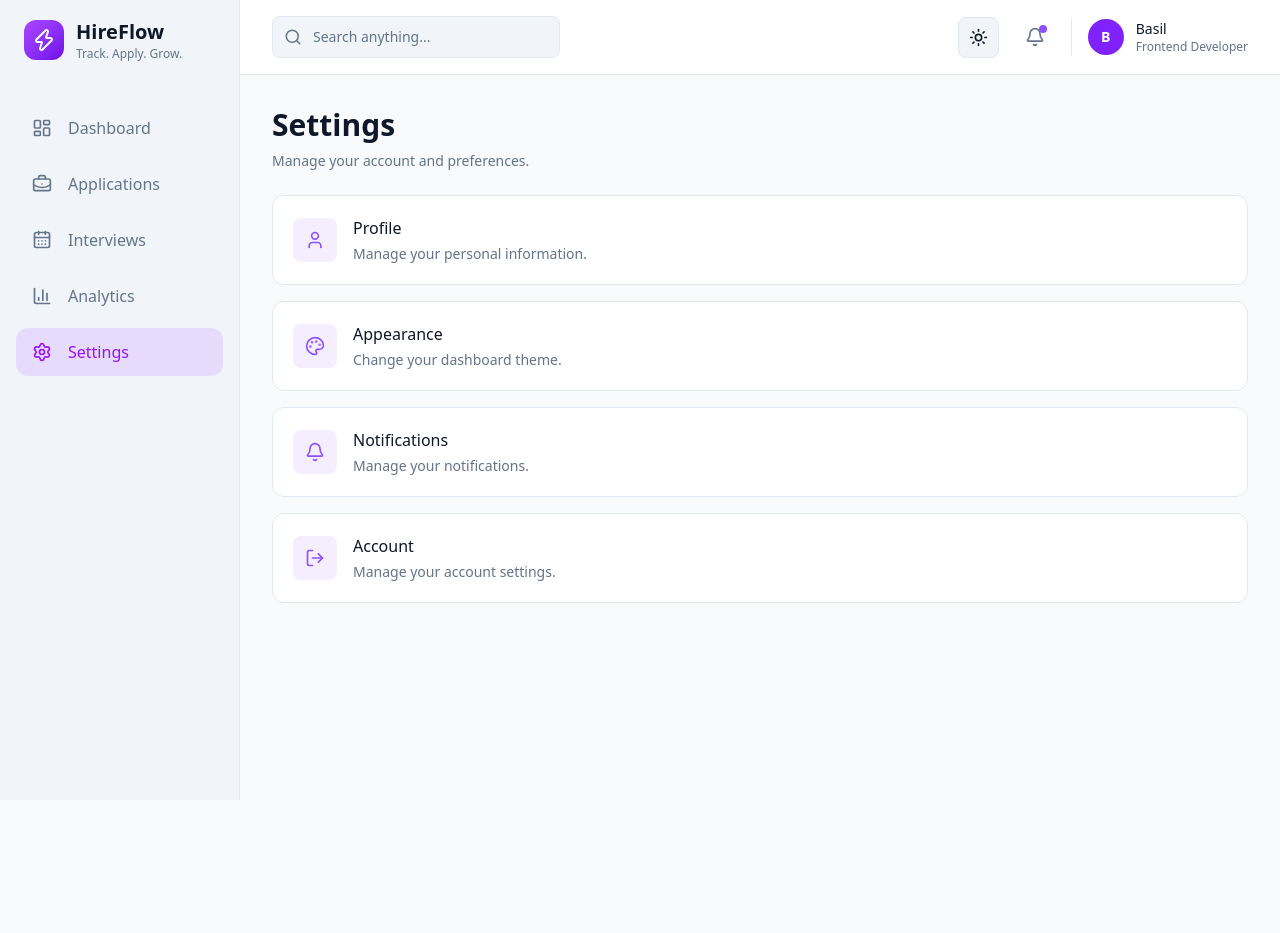
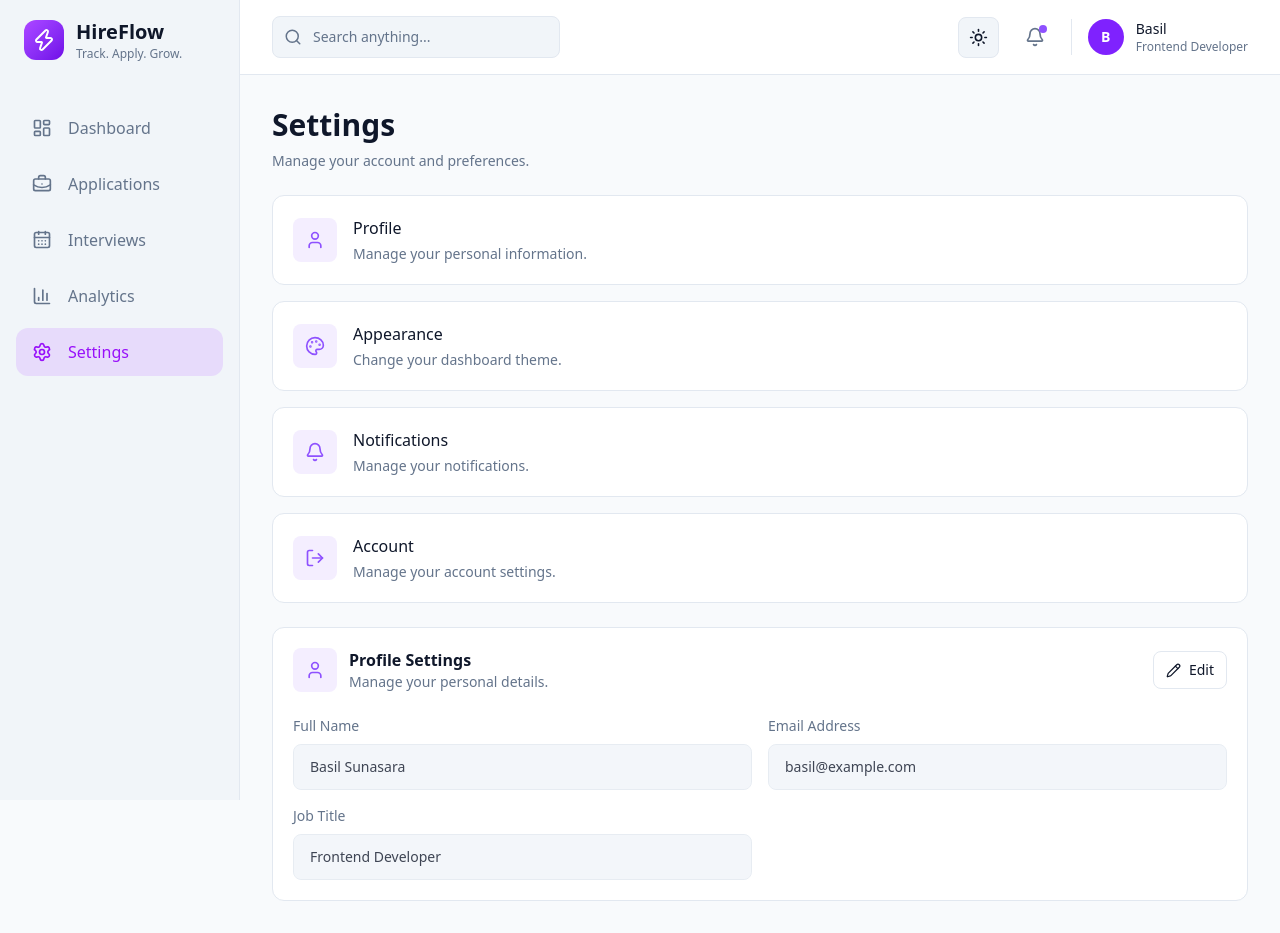
Before and after one commit to basilabbas-dev/jobora.com, a Next.js app: page /settings in a window 1280 px wide. Before the commit the page ends 800 px from the top, so only its background shows below. Built offline with nearby package versions, Linux system fonts and the light colour scheme.

Commit message:
added profile setting in setting page for making changes in profile

```diff
--- /dev/null
+++ b/app/components/settings/appearancesetting.tsx
@@ -0,0 +1,91 @@
+// "use client";
+
+// import { useState } from "react";
+// import { Sun, Moon, Palette } from "lucide-react";
+
+// export default function AppearanceSettings() {
+//   const [theme, setTheme] = useState(() => {
+//     if (typeof window === "undefined") return "dark";
+
+//     return localStorage.getItem("hireflow-theme") || "dark";
+//   });
+
+//   const changeTheme = (newTheme: string) => {
+//     setTheme(newTheme);
+
+//     document.documentElement.classList.toggle("dark", newTheme === "dark");
+
+//     localStorage.setItem("hireflow-theme", newTheme);
+//   };
+
+//   return (
+//     <section className="rounded-xl border border-[var(--border)] bg-[var(--surface)] p-5 transition-colors duration-200">
+//       {/* Header */}
+//       <div className="flex items-center gap-3">
+//         <div className="rounded-lg bg-violet-500/10 p-3 text-violet-500">
+//           <Palette size={20} />
+//         </div>
+
+//         <div>
+//           <h2 className="font-semibold text-[var(--foreground)]">Appearance</h2>
+//           <p className="text-sm text-[var(--muted)]">
+//             Choose how HireFlow looks on your device.
+//           </p>
+//         </div>
+//       </div>
+
+//       {/* Theme Options */}
+//       <div className="mt-5 grid grid-cols-1 gap-3 sm:grid-cols-2">
+//         {/* Light Mode */}
+//         <button
+//           type="button"
+//           onClick={() => changeTheme("light")}
+//           className={`flex items-center justify-between rounded-xl border p-4 transition ${
+//             theme === "light"
+//               ? "border-violet-500 bg-violet-500/5"
+//               : "border-[var(--border)] hover:bg-[var(--surface-secondary)]"
+//           }`}
+//         >
+//           <div className="flex items-center gap-3">
+//             <Sun size={20} className="text-amber-500" />
+
+//             <span className="text-sm font-medium text-[var(--foreground)]">
+//               Light Mode
+//             </span>
+//           </div>
+
+//           {theme === "light" && (
+//             <span className="text-sm font-medium text-violet-500">
+//               Selected
+//             </span>
+//           )}
+//         </button>
+
+//         {/* Dark Mode */}
+//         <button
+//           type="button"
+//           onClick={() => changeTheme("dark")}
+//           className={`flex items-center justify-between rounded-xl border p-4 transition ${
+//             theme === "dark"
+//               ? "border-violet-500 bg-violet-500/5"
+//               : "border-[var(--border)] hover:bg-[var(--surface-secondary)]"
+//           }`}
+//         >
+//           <div className="flex items-center gap-3">
+//             <Moon size={20} className="text-indigo-500" />
+
+//             <span className="text-sm font-medium text-[var(--foreground)]">
+//               Dark Mode
+//             </span>
+//           </div>
+
+//           {theme === "dark" && (
+//             <span className="text-sm font-medium text-violet-500">
+//               Selected
+//             </span>
+//           )}
+//         </button>
+//       </div>
+//     </section>
+//   );
+// }
--- /dev/null
+++ b/app/components/settings/profilesetting.tsx
@@ -0,0 +1,106 @@
+
+"use client";
+
+import { useState } from "react";
+import { User, Pencil, Save, X } from "lucide-react";
+
+export default function ProfileSettings() {
+  const [isEditing, setIsEditing] = useState(false);
+
+  const [name, setName] = useState("Basil Sunasara");
+  const [email, setEmail] = useState("basil@example.com");
+  const [role, setRole] = useState("Frontend Developer");
+
+  return (
+    <section className="rounded-xl border border-[var(--border)] bg-[var(--surface)] p-5">
+      {/* Header */}
+      <div className="flex items-center justify-between">
+        <div className="flex items-center gap-3">
+          <div className="rounded-lg bg-violet-500/10 p-3 text-violet-500">
+            <User size={20} />
+          </div>
+
+          <div>
+            <h2 className="font-semibold text-[var(--foreground)]">
+              Profile Settings
+            </h2>
+            <p className="text-sm text-[var(--muted)]">
+              Manage your personal details.
+            </p>
+          </div>
+        </div>
+
+        {!isEditing && (
+          <button
+            onClick={() => setIsEditing(true)}
+            className="flex items-center gap-2 rounded-lg border border-[var(--border)] px-3 py-2 text-sm text-[var(--foreground)] hover:bg-[var(--surface-secondary)]"
+          >
+            <Pencil size={15} />
+            Edit
+          </button>
+        )}
+      </div>
+
+      {/* Fields */}
+      <div className="mt-6 grid grid-cols-1 gap-4 sm:grid-cols-2">
+        <div>
+          <label className="mb-2 block text-sm text-[var(--muted)]">
+            Full Name
+          </label>
+          <input
+            value={name}
+            onChange={(e) => setName(e.target.value)}
+            disabled={!isEditing}
+            className="w-full rounded-lg border border-[var(--border)] bg-[var(--surface-secondary)] px-4 py-3 text-sm text-[var(--foreground)] outline-none focus:border-violet-500 disabled:opacity-80"
+          />
+        </div>
+
+        <div>
+          <label className="mb-2 block text-sm text-[var(--muted)]">
+            Email Address
+          </label>
+          <input
+            type="email"
+            value={email}
+            onChange={(e) => setEmail(e.target.value)}
+            disabled={!isEditing}
+            className="w-full rounded-lg border border-[var(--border)] bg-[var(--surface-secondary)] px-4 py-3 text-sm text-[var(--foreground)] outline-none focus:border-violet-500 disabled:opacity-80"
+          />
+        </div>
+
+        <div>
+          <label className="mb-2 block text-sm text-[var(--muted)]">
+            Job Title
+          </label>
+          <input
+            value={role}
+            onChange={(e) => setRole(e.target.value)}
+            disabled={!isEditing}
+            className="w-full rounded-lg border border-[var(--border)] bg-[var(--surface-secondary)] px-4 py-3 text-sm text-[var(--foreground)] outline-none focus:border-violet-500 disabled:opacity-80"
+          />
+        </div>
+      </div>
+
+      {/* Actions */}
+      {isEditing && (
+        <div className="mt-5 flex justify-end gap-3">
+          <button
+            onClick={() => setIsEditing(false)}
+            className="flex items-center gap-2 rounded-lg border border-[var(--border)] px-4 py-2 text-sm text-[var(--foreground)] hover:bg-[var(--surface-secondary)]"
+          >
+            <X size={16} />
+            Cancel
+          </button>
+
+          <button
+            onClick={() => setIsEditing(false)}
+            className="flex items-center gap-2 rounded-lg bg-violet-600 px-4 py-2 text-sm font-medium text-white hover:bg-violet-700"
+          >
+            <Save size={16} />
+            Save Changes
+          </button>
+        </div>
+      )}
+    </section>
+  );
+}
--- a/app/settings/page.tsx
+++ b/app/settings/page.tsx
@@ -1,4 +1,7 @@
 import DashboardLayout from "../components/dashboard/dashboardlayout";
+import ProfileSettings from "../components/settings/profilesetting";
+// import AppearanceSettings from "../components/settings/appearancesetting"
+
 import { User, Palette, Bell, LogOut } from "lucide-react";
 
 const settings = [
@@ -28,7 +31,7 @@ export default function SettingsPage() {
   return (
     <DashboardLayout>
       <div className="space-y-6">
-        {/* Header */}
+
         <div>
           <h1 className="text-2xl font-semibold text-[var(--foreground)] sm:text-3xl">
             Settings
@@ -38,7 +41,6 @@ export default function SettingsPage() {
           </p>
         </div>
 
-        {/* Settings Cards */}
         <div className="space-y-4">
           {settings.map((item) => {
             const Icon = item.icon;
@@ -64,6 +66,9 @@ export default function SettingsPage() {
             );
           })}
         </div>
+
+        <ProfileSettings />
+        {/* <AppearanceSettings /> */}
       </div>
     </DashboardLayout>
   );
```
